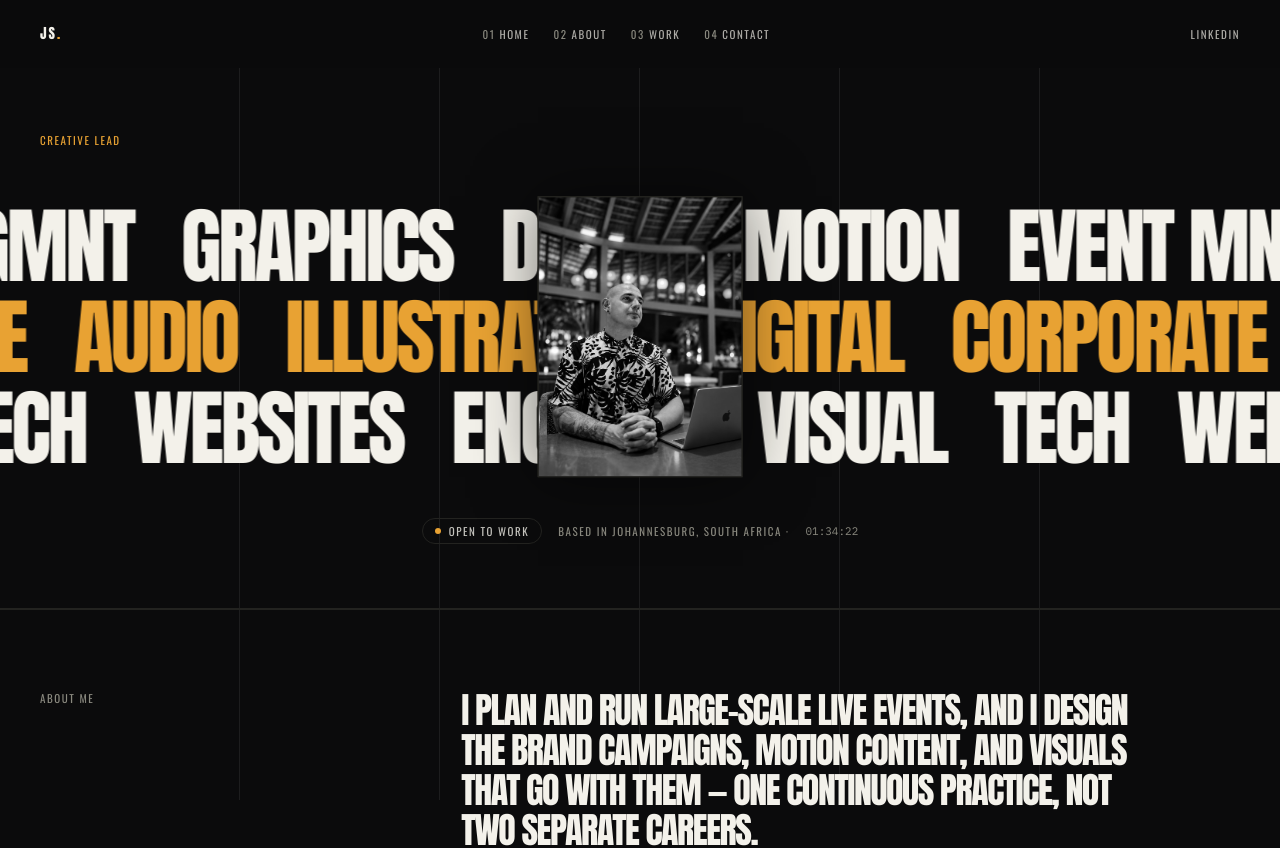
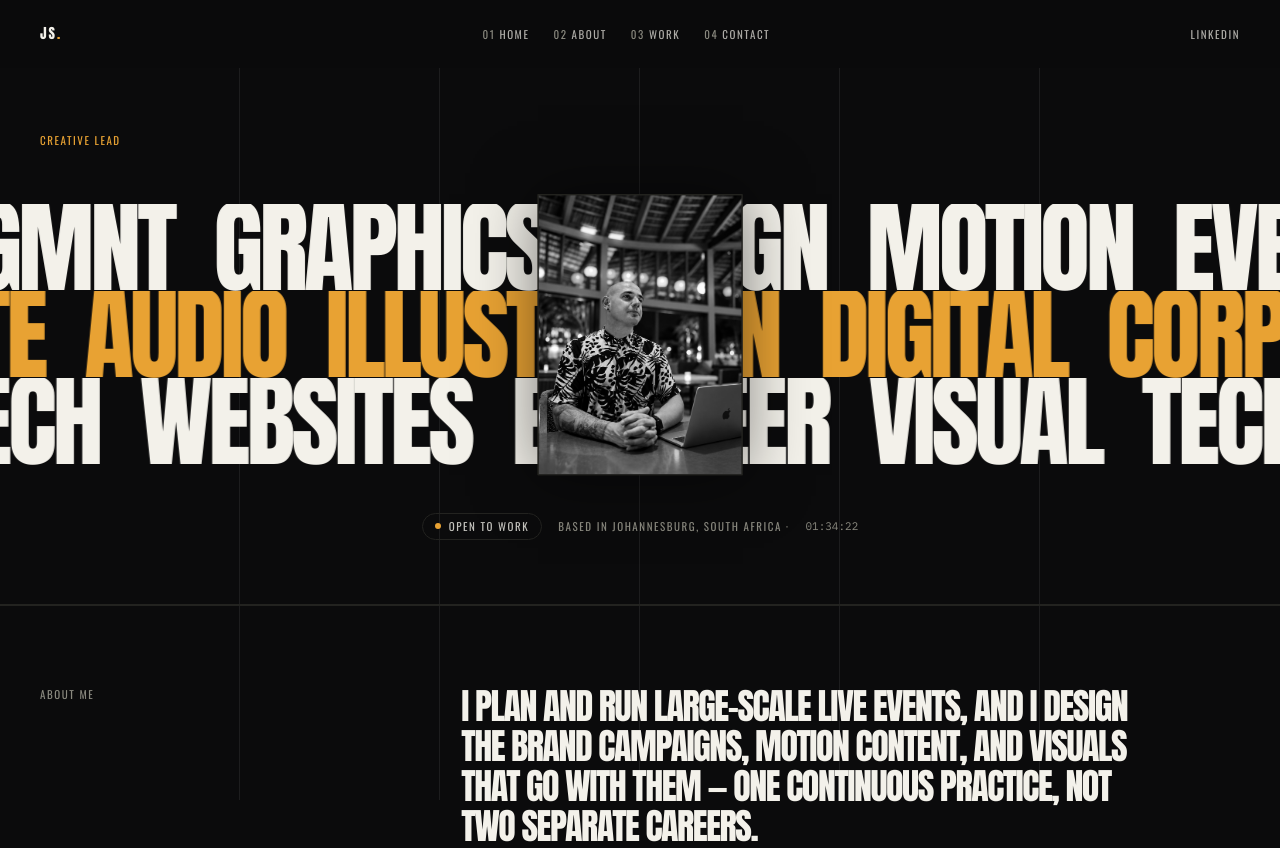
Before and after one commit to Jadd-Hard/jadd-hard-portfolio, a Next.js app: page / in a window 1280 px wide. Shown: the top 848 px of the page. Built offline with nearby package versions, Linux system fonts and the light colour scheme.

Commit message:
Adjust styles in HeroMarquee component

```diff
--- a/components/HeroMarquee.tsx
+++ b/components/HeroMarquee.tsx
@@ -24,7 +24,7 @@ function MarqueeRow({ words, direction, tone, speed }: MarqueeRowProps) {
         {track.map((word, i) => (
           <span
             key={`${word}-${i}`}
-            className={`mx-4 shrink-0 whitespace-nowrap font-display text-[14vw] uppercase leading-none tracking-tightest md:mx-6 md:text-[6.5vw] ${colorClass}`}
+                        className={`mx-3 shrink-0 whitespace-nowrap font-display text-[17vw] uppercase leading-[0.85] tracking-tightest md:mx-5 md:text-[8vw] ${colorClass}`}
           >
             {word}
           </span>
@@ -40,7 +40,7 @@ export default function HeroMarquee({ rows }: { rows: string[][] }) {
   const speeds = [100, 120, 85];
 
   return (
-    <div aria-hidden="true" className="flex select-none flex-col gap-1 md:gap-2">
+        <div aria-hidden="true" className="flex select-none flex-col gap-0">
       {rows.map((words, i) => (
         <MarqueeRow
           key={i}
```
